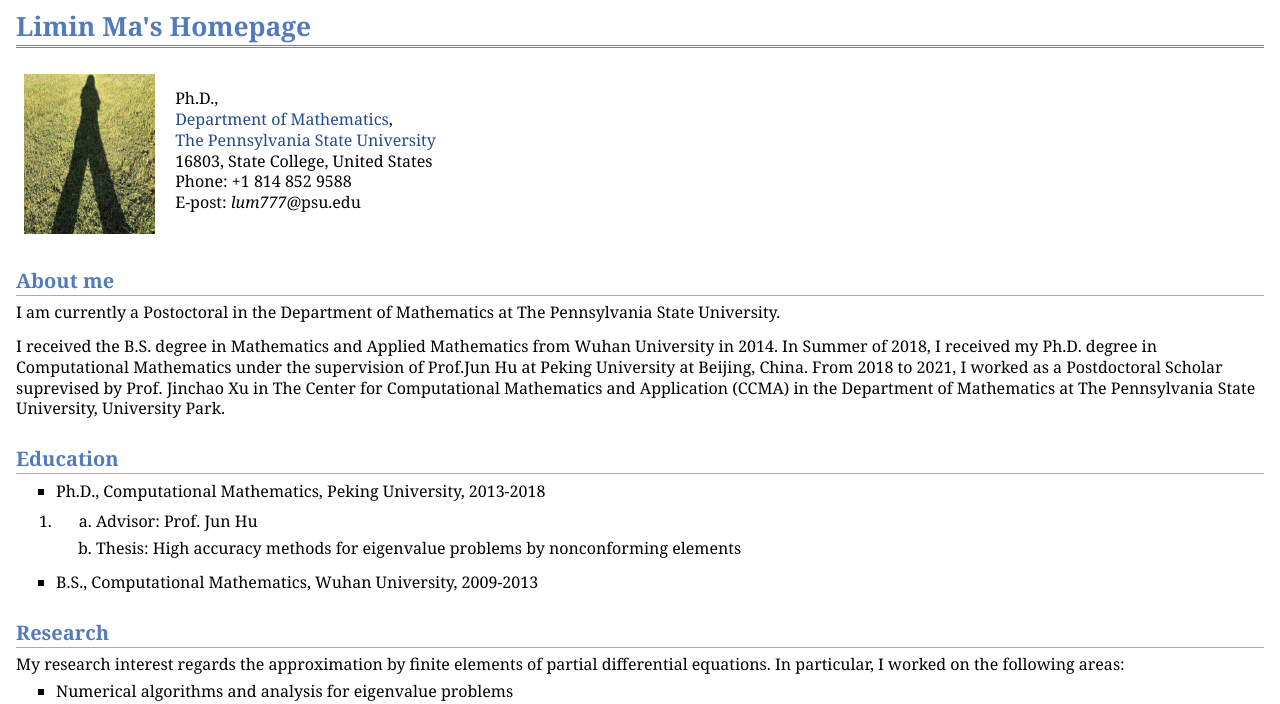
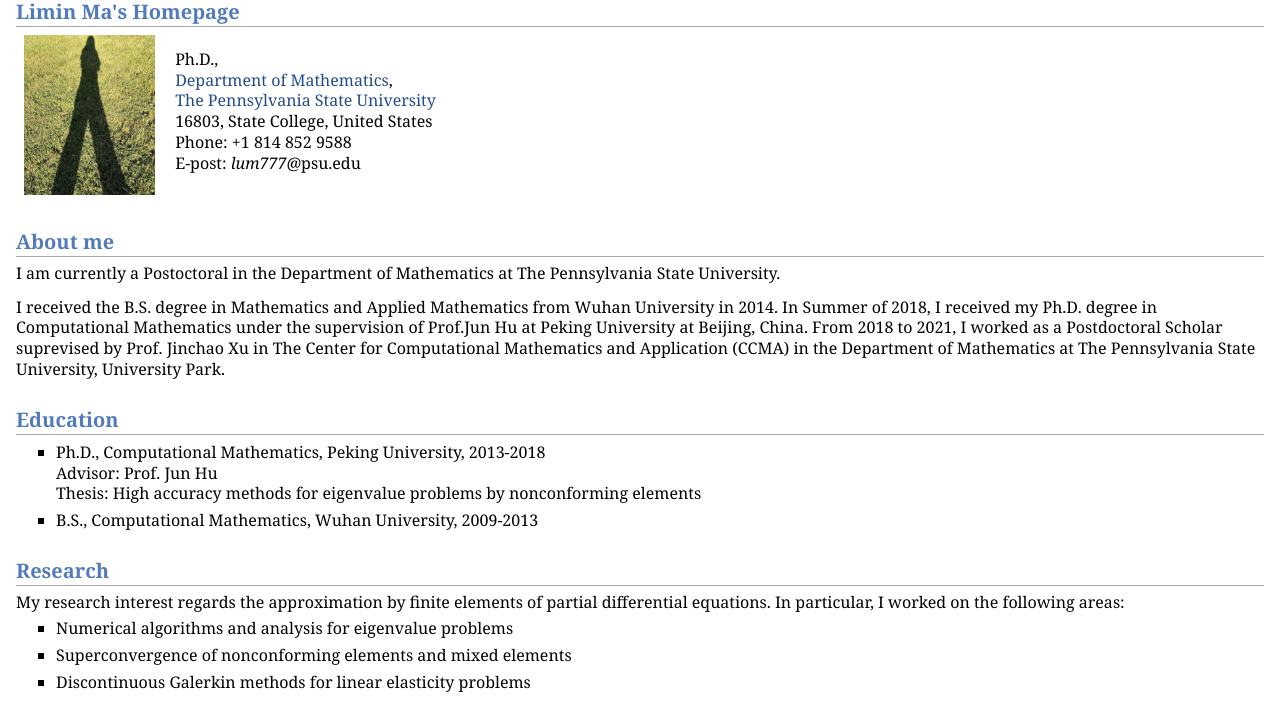
Before and after one commit to maliminmath/maliminmath.github.io, a plain HTML site: page index.html in a window 1280 px wide. Shown: the top 704 px of the page. Drawn offline with Linux system fonts and the light colour scheme.

Commit message:
Limin edited

```diff
--- a/index.html
+++ b/index.html
@@ -5,13 +5,11 @@
 <meta name="generator" content="jemdoc, see http://jemdoc.jaboc.net/" />
 <meta http-equiv="Content-Type" content="text/html;charset=utf-8" />
 <link rel="stylesheet" href="jemdoc.css" type="text/css" />
-<title>Limin Ma's Homepage</title>
+<title></title>
 </head>
 <body>
 <div id="layout-content">
-<div id="toptitle">
-<h1>Limin Ma's Homepage</h1>
-</div>
+<h2>Limin Ma's Homepage</h2>
 <table class="imgtable"><tr><td>
 <a href="http://people.kth.se/~euhanna/"><img src="bio.jpg" alt="alt text" width="131px" height="160px" /></a>&nbsp;</td>
 <td align="left"><p>Ph.D.,<br />
@@ -26,22 +24,10 @@ E-post: <i>lum777</i>@psu.edu</p>
 <p>I received the B.S. degree in Mathematics and Applied Mathematics from Wuhan University in 2014. In Summer of 2018, I received my Ph.D. degree in Computational Mathematics under the supervision of Prof.Jun Hu at Peking University at Beijing, China. From 2018 to 2021, I worked as a Postdoctoral Scholar suprevised by Prof. Jinchao Xu in The Center for Computational Mathematics and Application (CCMA) in the Department of Mathematics at The Pennsylvania State University, University Park.</p>
 <h2>Education </h2>
 <ul>
-<li><p>Ph.D., Computational Mathematics, Peking University, 2013-2018</p>
+<li><p>Ph.D., Computational Mathematics, Peking University, 2013-2018<br />
+Advisor: Prof. Jun Hu<br />
+Thesis: High accuracy methods for eigenvalue problems by nonconforming elements<br /></p>
 </li>
-</ul>
-
-<ol>
-<li>
-<ol>
-<li><p>Advisor: Prof. Jun Hu</p>
-</li>
-<li><p>Thesis: High accuracy methods for eigenvalue problems by nonconforming elements</p>
-</li>
-</ol>
-
-</li>
-</ol>
-<ul>
 <li><p>B.S., Computational Mathematics, Wuhan University, 2009-2013</p>
 </li>
 </ul>
@@ -122,7 +108,7 @@ E-post: <i>lum777</i>@psu.edu</p>
 <a href="cv.pdf">A brief cv</a>.</p>
 <div id="footer">
 <div id="footer-text">
-Page generated 2021-01-20 20:27:15 EST, by <a href="http://jemdoc.jaboc.net/">jemdoc</a>.
+Page generated 2021-01-20 21:15:15 EST, by <a href="http://jemdoc.jaboc.net/">jemdoc</a>.
 </div>
 </div>
 </div>
```
Also changed, not shown: MENU.html (+13 -3 lines), 3 other files.
